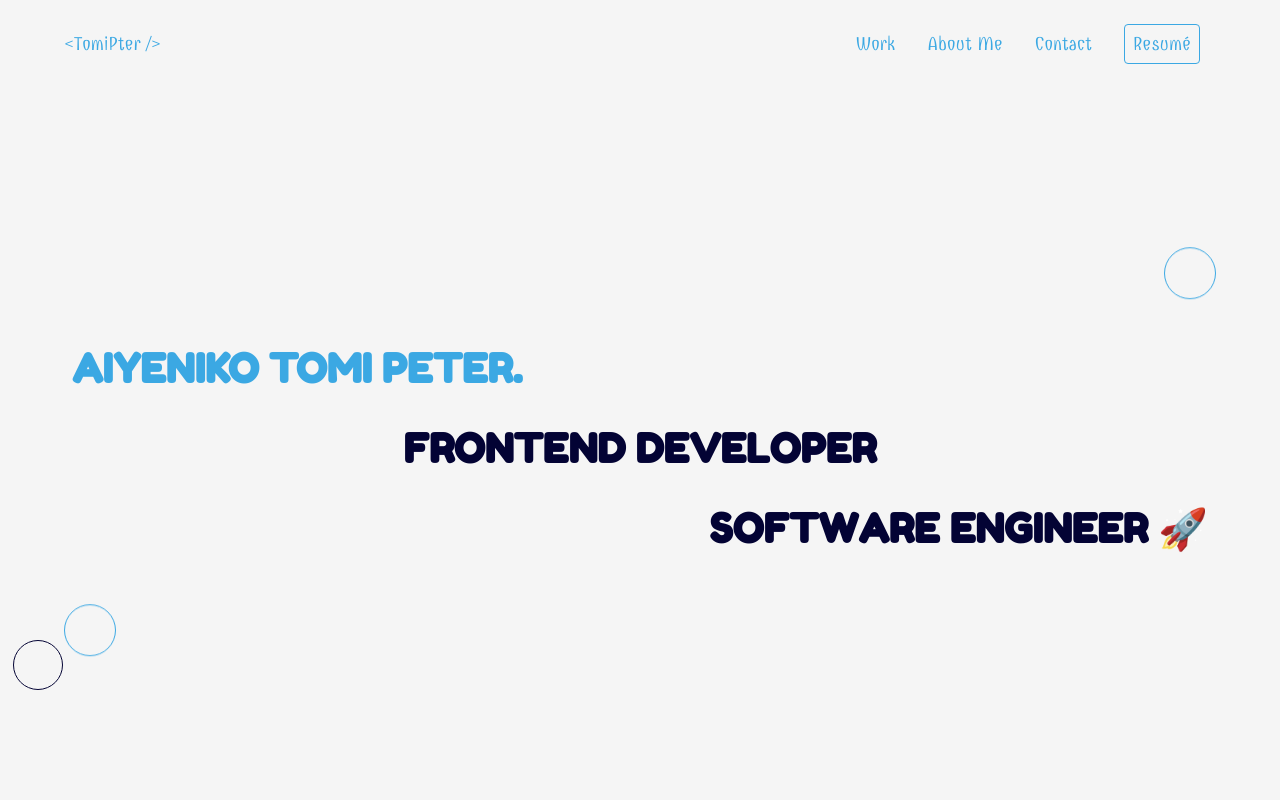
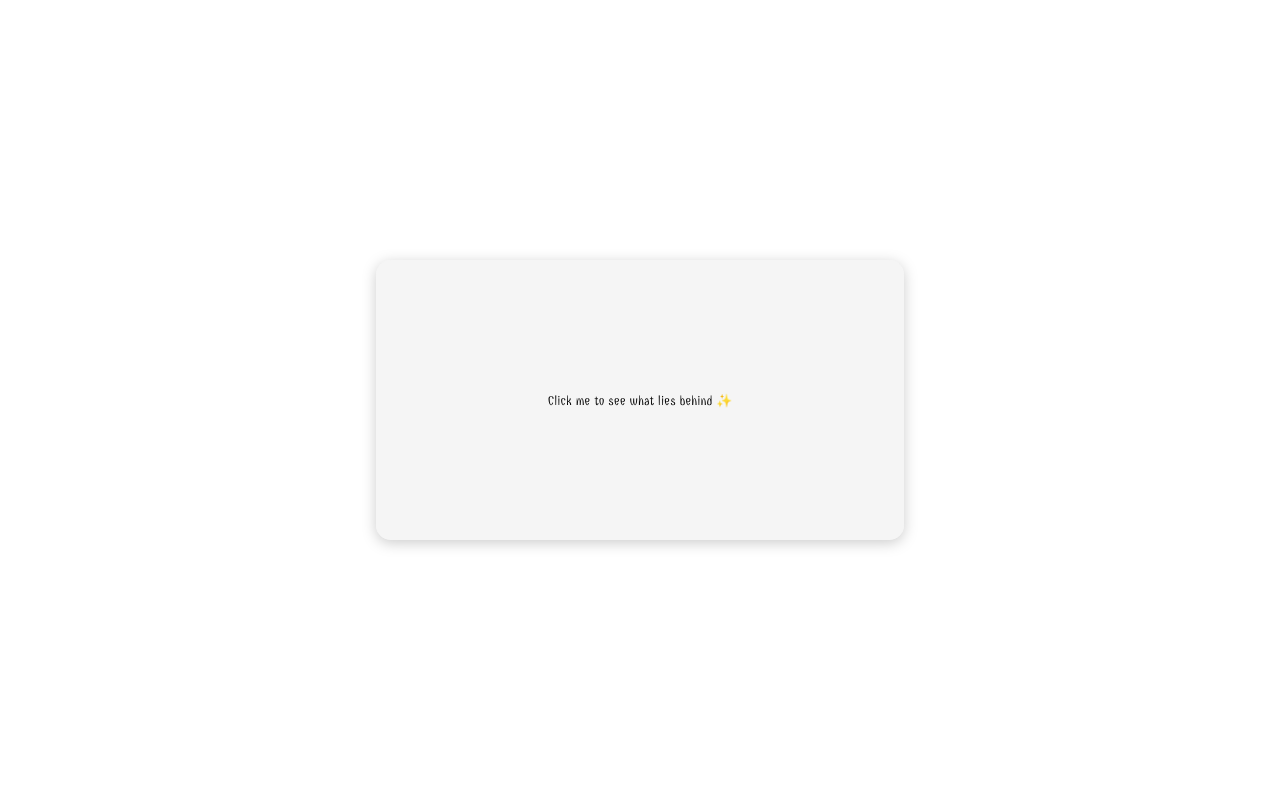
Before and after one commit to Tomi-pter/portfolioV2, a React (Create React App) app: page / in a window 1280 px wide. Shown: the top 800 px of the page. Built offline with nearby package versions, Linux system fonts and the light colour scheme; some icons are missing.

Commit message:
added mask, finetuned animations

```diff
--- a/src/components/Header.jsx
+++ b/src/components/Header.jsx
@@ -1,4 +1,4 @@
-import { useState, useEffect } from "react";
+import { useState } from "react";
 import { HeaderStyled } from "./styled/HeaderStyle";
 import { Menu } from "@styled-icons/feather/Menu";
 import { Close } from "@styled-icons/evil/Close";
@@ -8,11 +8,11 @@ function Header() {
 
   if (menuOpen) {
     document?.querySelector(".headerNav")?.classList.add("open");
-    document.querySelector("body").style.height = "100%";
+    // document.querySelector("body").style.height = "100%";
     document.querySelector("body").style.overflow = "hidden";
   } else {
     document?.querySelector(".headerNav")?.classList.remove("open");
-    document.querySelector("body").style.overflow = "unset";
+    document.querySelector("body").style.overflow = "auto";
   }
 
   const handleMenu = () => {
@@ -23,12 +23,6 @@ function Header() {
   const closeNav = () => {
     setMenuOpen(false);
   };
-
-  useEffect(() => {
-    setTimeout(() => {
-      document?.querySelector(".header")?.classList?.add("inView");
-    }, 300);
-  }, []);
 
   return (
     <HeaderStyled className="head">
--- a/src/components/Home.jsx
+++ b/src/components/Home.jsx
@@ -3,12 +3,41 @@ import Contact from "./Contact";
 import Footer from "./Footer";
 import Header from "./Header";
 import Skills from "./Skills";
-import { Container, HomeStyled } from "./styled/HomeStyle";
+import {
+  AppContainer,
+  BigMask,
+  Container,
+  HomeStyled,
+} from "./styled/HomeStyle";
 import Theme from "./Theme";
 import Work from "./Work";
 
 function Home() {
+  const openContainer = () => {
+    document?.querySelector(".appCont")?.classList?.add("is-open");
+    setTimeout(() => {
+      document?.querySelector(".header")?.classList?.add("inView");
+      document?.querySelector(".darkToggle")?.classList?.add("inView");
+    }, 1200);
+    setTimeout(() => {
+      document?.querySelector(".me")?.classList?.add("inView");
+    }, 1700);
+  };
+
+  /* Hack for Safari and viewport units */
+  const calcViewportUnits = () => {
+    const vh = window.innerHeight * 0.01;
+    document.documentElement.style.setProperty("--vh", `${vh}px`);
+  };
+  calcViewportUnits();
+  window.addEventListener("resize", calcViewportUnits);
+
   return (
+    <AppContainer className="appCont" onClick={openContainer}>
+      <BigMask>
+        <div className="intro">
+          <p>Click me to see what lies behind ✨</p>
+        </div>
         <Container className="cont">
           <HomeStyled>
             <Header />
@@ -22,6 +51,8 @@ function Home() {
             <Footer />
           </HomeStyled>
         </Container>
+      </BigMask>
+    </AppContainer>
   );
 }
 
--- a/src/components/Theme.jsx
+++ b/src/components/Theme.jsx
@@ -66,12 +66,6 @@ function Theme() {
     dark && document.querySelector(".foot").classList?.add("dark");
   }, [dark]);
 
-  useEffect(() => {
-    setTimeout(() => {
-      document?.querySelector(".darkToggle")?.classList?.add("inView");
-    }, 500);
-  }, []);
-
   const handleModeToggle = () => {
     setDark(!dark);
 
--- a/src/components/Work.jsx
+++ b/src/components/Work.jsx
@@ -8,7 +8,6 @@ import { Github } from "@styled-icons/boxicons-logos/Github";
 import { Linkedin } from "@styled-icons/boxicons-logos/Linkedin";
 import { OpenInNew } from "@styled-icons/material-rounded/OpenInNew";
 import { useInView } from "react-intersection-observer";
-import { useEffect } from "react";
 
 function Work() {
   let interval;
@@ -145,12 +144,6 @@ function Work() {
   // worksVisible && allWorks.forEach((all) => all.classList?.add("inView"));
   // !meVisible && document?.querySelector(".me")?.classList?.remove("inView");
 
-  useEffect(() => {
-    setTimeout(() => {
-      document?.querySelector(".me")?.classList?.add("inView");
-    }, 1100);
-  }, []);
-
   return (
     <WorkStyled id="work">
       <section className="me">
--- a/src/components/styled/HeaderStyle.jsx
+++ b/src/components/styled/HeaderStyle.jsx
@@ -16,30 +16,23 @@ export const HeaderStyled = styled.header`
     justify-content: space-between;
     align-items: center;
 
-    a,
-    nav {
+    a {
       transform: translateY(-100%);
       opacity: 0;
       transition: background-color 350ms, opacity 500ms, transform 500ms;
     }
     nav {
-      transform: translateX(100px);
+      opacity: 0;
+      transition: all 500ms;
     }
   }
   .header.inView {
-    a,
-    nav {
+    a {
       transform: translateY(0);
       opacity: 1;
     }
-
-    @media screen and (max-width: 640px) {
     nav {
-        transform: translateX(100px);
-      }
-      nav.open {
-        transform: translateX(0);
-      }
+      opacity: 1;
     }
   }
 
@@ -53,6 +46,7 @@ export const HeaderStyled = styled.header`
     align-items: center;
   }
 
+  @media screen and (max-width: 640px) {
     nav {
       background-color: whitesmoke;
       height: 100vh;
@@ -66,6 +60,7 @@ export const HeaderStyled = styled.header`
       display: flex;
       justify-content: center;
       align-items: center;
+      z-index: -1;
 
       ul {
         list-style: none;
@@ -76,12 +71,29 @@ export const HeaderStyled = styled.header`
           padding: 0;
         }
       }
+      ul,
+      li,
+      a {
+        z-index: -1;
+        opacity: 0;
+        display: none;
+      }
     }
     nav.open {
       width: 100vw;
       z-index: 2;
       opacity: 1;
+
+      ul,
+      li,
+      a {
+        z-index: 2;
+        opacity: 1;
+        display: block;
       }
+    }
+  }
+
   li {
     padding-inline: 0.5rem;
   }
@@ -133,10 +145,18 @@ export const HeaderStyled = styled.header`
         display: flex;
         margin: unset;
         align-items: center;
+        width: auto;
+        list-style: none;
+        padding: 0;
 
         li {
           margin: 0 1rem;
           position: relative;
+          width: auto;
+
+          a {
+            width: auto;
+          }
         }
         li::after {
           background-color: var(--my-blue);
--- a/src/components/styled/HomeStyle.jsx
+++ b/src/components/styled/HomeStyle.jsx
@@ -1,4 +1,54 @@
 import styled from "styled-components";
+
+export const AppContainer = styled.div`
+  filter: drop-shadow(0px 3px 7px rgba(0, 0, 0, 0.2));
+
+  &.is-open mask {
+    clip-path: inset(0 0);
+
+    cursor: auto;
+    overflow: auto;
+    transition: 1.2s cubic-bezier(0.55, 0.02, 0.25, 1.02);
+
+    .intro {
+      opacity: 0;
+      z-index: -1;
+      transform: scale(0);
+      visibility: hidden;
+    }
+  }
+`;
+
+export const BigMask = styled.mask`
+  margin: auto;
+  clip-path: inset(
+    calc(45% - (var(--clipHeight) / 2)) calc(45% - (var(--clipWidth) / 2)) round
+      15px
+  );
+  display: block;
+  height: calc(var(--vh) * 100);
+  cursor: pointer;
+  overflow: hidden;
+
+  .intro {
+    position: absolute;
+    z-index: 10;
+    width: 100vw;
+    height: 100vh;
+    left: 50%;
+    top: 50%;
+    transform: translate(-50%, -50%);
+    background-color: whitesmoke;
+    display: flex;
+    justify-content: center;
+    align-items: center;
+    transition: all 1.2s cubic-bezier(0.55, 0.02, 0.25, 1.02);
+
+    p {
+      font-size: 0.8rem;
+    }
+  }
+`;
 
 export const Container = styled.div`
   background-color: whitesmoke;
--- a/src/index.css
+++ b/src/index.css
@@ -20,6 +20,9 @@
     --my-blue: rgb(59, 168, 227);
     --hover-blue: rgb(4, 157, 240);
     --dark: rgb(3, 3, 52);
+    --clipWidth: 50vmin;
+    --clipHeight: 25vmin;
+    --vh: 1vh;
 }
 
 body {
```
Lines whose indentation alone changed are shown as unchanged.
